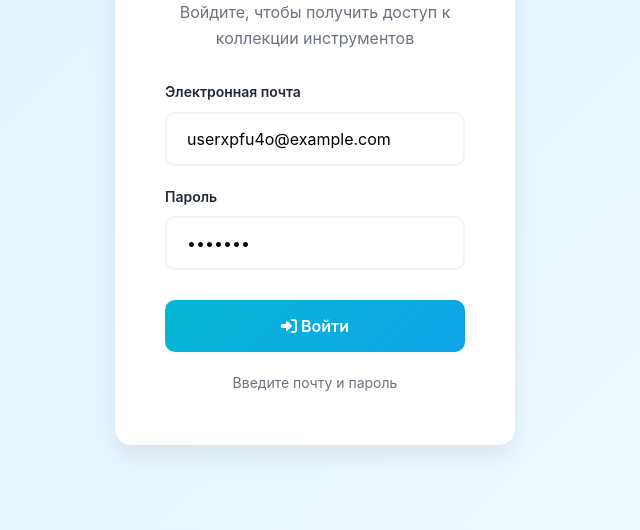
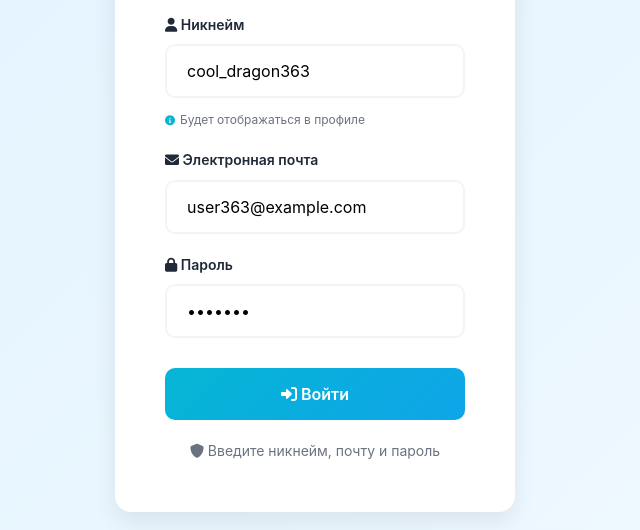
Before and after one commit to TimoshaMoscow/creativetools.github.io, a plain HTML site: page index.html in a window 1280 px wide. Shown: the part 270-800 px from the top of the page, without its empty margins (325-965 px from the left). Drawn offline with Linux system fonts and the light colour scheme.

Commit message:
Update index.html

```diff
--- a/index.html
+++ b/index.html
@@ -235,11 +235,23 @@
             justify-content: center;
             color: white;
             font-weight: 600;
+            font-size: 18px;
+            text-transform: uppercase;
+        }
+
+        .user-details {
+            text-align: left;
         }
 
         .user-name {
             font-weight: 600;
             color: var(--dark);
+            font-size: 16px;
+        }
+
+        .user-email-small {
+            font-size: 12px;
+            color: var(--gray);
         }
 
         .logout-btn {
@@ -470,6 +482,14 @@
                 flex-direction: column;
                 gap: 15px;
             }
+
+            .user-info {
+                padding: 8px 16px;
+            }
+
+            .user-details {
+                text-align: center;
+            }
         }
 
         @media (max-width: 480px) {
@@ -484,11 +504,21 @@
             .tool-card {
                 margin: 0 10px;
             }
+        }
 
-            .user-info {
-                padding: 8px 16px;
-                font-size: 14px;
-            }
+        /* Подсказка для никнейма */
+        .input-hint {
+            font-size: 12px;
+            color: var(--gray);
+            margin-top: 4px;
+            display: flex;
+            align-items: center;
+            gap: 5px;
+        }
+
+        .input-hint i {
+            color: var(--primary);
+            font-size: 10px;
         }
     </style>
     <link rel="stylesheet" href="https://cdnjs.cloudflare.com/ajax/libs/font-awesome/6.0.0/css/all.min.css">
@@ -507,12 +537,30 @@
 
             <form class="auth-form" id="loginForm">
                 <div class="form-group">
-                    <label class="form-label">Электронная почта</label>
+                    <label class="form-label">
+                        <i class="fas fa-user"></i>
+                        Никнейм
+                    </label>
+                    <input type="text" class="form-input" id="nicknameInput" placeholder="Ваш никнейм" required>
+                    <div class="input-hint">
+                        <i class="fas fa-info-circle"></i>
+                        Будет отображаться в профиле
+                    </div>
+                </div>
+
+                <div class="form-group">
+                    <label class="form-label">
+                        <i class="fas fa-envelope"></i>
+                        Электронная почта
+                    </label>
                     <input type="email" class="form-input" id="emailInput" placeholder="your@email.com" required>
                 </div>
 
                 <div class="form-group">
-                    <label class="form-label">Пароль</label>
+                    <label class="form-label">
+                        <i class="fas fa-lock"></i>
+                        Пароль
+                    </label>
                     <input type="password" class="form-input" id="passwordInput" placeholder="Ваш пароль" required>
                 </div>
 
@@ -523,7 +571,8 @@
             </form>
 
             <p class="auth-note">
-                Введите почту и пароль
+                <i class="fas fa-shield-alt"></i>
+                Введите никнейм, почту и пароль
             </p>
         </div>
     </div>
@@ -543,7 +592,7 @@
                 <div class="user-avatar" id="userAvatar">U</div>
                 <div class="user-details">
                     <div class="user-name" id="userName">Пользователь</div>
-                    <div class="user-email" id="userEmail" hidden></div>
+                    <div class="user-email-small" id="userEmail"></div>
                 </div>
                 <button class="logout-btn" id="logoutBtn" title="Выйти">
                     <i class="fas fa-sign-out-alt"></i>
@@ -563,7 +612,7 @@
         <!-- Stats Section -->
         <div class="stats-section">
             <div class="stat-card">
-                <div class="stat-number">9</div>
+                <div class="stat-number">14</div>
                 <div class="stat-label">Инструментов</div>
             </div>
             <div class="stat-card">
@@ -580,8 +629,8 @@
             </div>
         </div>
 
-<!-- Tools Grid -->
-<div class="tools-grid">
+        <!-- Tools Grid (сократил для читаемости, но у вас остаётся полный список) -->
+        <div class="tools-grid">
     <!-- Tool 1 -->
     <div class="tool-card">
         <div class="tool-header">
@@ -881,7 +930,7 @@
     </div>
 </div>
 
-<!-- NEW: Tool XX - FolderTree -->
+<!-- NEW: Tool XX - DeepGlyph -->
 <div class="tool-card">
     <div class="tool-header">
         <div class="tool-icon">
@@ -903,8 +952,7 @@
         </a>
     </div>
 </div>
-
-</div>
+        </div>
 
         <!-- Footer -->
         <footer>
@@ -918,6 +966,7 @@
         const authOverlay = document.getElementById('authOverlay');
         const mainContainer = document.getElementById('mainContainer');
         const loginForm = document.getElementById('loginForm');
+        const nicknameInput = document.getElementById('nicknameInput');
         const emailInput = document.getElementById('emailInput');
         const passwordInput = document.getElementById('passwordInput');
         const userAvatar = document.getElementById('userAvatar');
@@ -939,23 +988,47 @@
             }
         });
 
+        // Генерация случайных данных для демо
+        function generateRandomUser() {
+            const adjectives = ['cool', 'happy', 'smart', 'quick', 'bright', 'wild', 'calm', 'epic'];
+            const nouns = ['tiger', 'panda', 'eagle', 'wolf', 'fox', 'lion', 'shark', 'dragon'];
+            const randomAdj = adjectives[Math.floor(Math.random() * adjectives.length)];
+            const randomNoun = nouns[Math.floor(Math.random() * nouns.length)];
+            const randomNum = Math.floor(Math.random() * 1000);
+
+            return {
+                nickname: `${randomAdj}_${randomNoun}${randomNum}`,
+                email: `user${randomNum}@example.com`
+            };
+        }
+
+        // Заполнение формы демо-данными
+        window.addEventListener('load', function() {
+            const demo = generateRandomUser();
+            nicknameInput.value = demo.nickname;
+            emailInput.value = demo.email;
+            passwordInput.value = 'demo123';
+        });
+
         // Обработка формы входа
         loginForm.addEventListener('submit', function(e) {
             e.preventDefault();
 
+            const nickname = nicknameInput.value.trim();
             const email = emailInput.value.trim();
             const password = passwordInput.value.trim();
 
-            if (!email || !password) {
+            if (!nickname || !email || !password) {
                 alert('Пожалуйста, заполните все поля');
                 return;
             }
 
-            // Создаем объект пользователя
+            // Создаем объект пользователя с никнеймом
             const user = {
+                nickname: nickname,
                 email: email,
-                name: email.split('@')[0], // Используем часть email как имя
-                avatarText: email[0].toUpperCase() // Первая буква email для аватара
+                name: nickname, // Используем никнейм как отображаемое имя
+                avatarText: nickname[0].toUpperCase() // Первая буква никнейма для аватара
             };
 
             // Сохраняем в localStorage
@@ -980,7 +1053,7 @@
         // Обновить информацию о пользователе
         function updateUserInfo(user) {
             userAvatar.textContent = user.avatarText;
-            userName.textContent = user.name;
+            userName.textContent = user.nickname || user.name; // Показываем никнейм
             userEmail.textContent = user.email;
         }
 
@@ -990,16 +1063,6 @@
                 localStorage.removeItem('creativeTools_user');
                 location.reload();
             }
-        });
-
-        // Дополнительная логика для красоты
-
-        // Генерация случайного email при загрузке (для удобства демо)
-        window.addEventListener('load', function() {
-            const randomId = Math.random().toString(36).substring(2, 8);
-            const demoEmail = `user${randomId}@example.com`;
-            emailInput.value = demoEmail;
-            passwordInput.value = 'demo123';
         });
 
         // Анимация при наведении на карточки инструментов
@@ -1020,6 +1083,14 @@
                 alert('Это демо-версия. В реальном приложении здесь будет соответствующая страница.');
             });
         });
+
+        // Генератор случайного никнейма при клике на поле (для удобства)
+        nicknameInput.addEventListener('focus', function() {
+            if (!this.value) {
+                const demo = generateRandomUser();
+                this.value = demo.nickname;
+            }
+        });
     </script>
 </body>
 </html>
```
